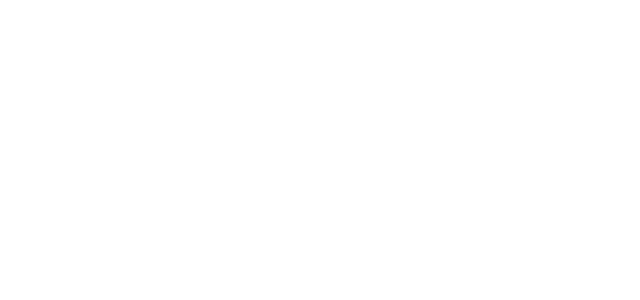
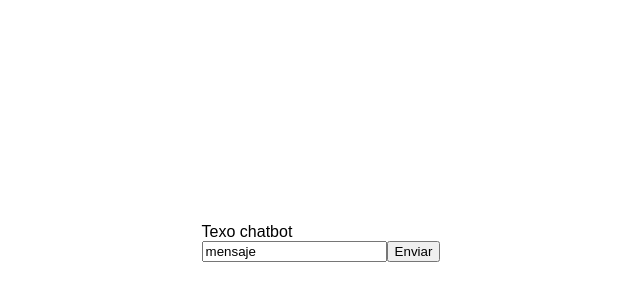
Before and after one commit to AlejandroGarciaMenor/TFG_GISI, a React (Create React App) app in the folder frontend/: page /chatbot in a window 1280 px wide. Before the commit this address had no page. Shown: the part 158-458 px from the top of the page, without its empty margins (319-959 px from the left). Built offline with nearby package versions, Linux system fonts and the light colour scheme.

Commit message:
Estructura básica frontend chatbot

```diff
--- a/frontend/src/App.js
+++ b/frontend/src/App.js
@@ -4,6 +4,7 @@
 import Login from "./Login";
 import Register from "./Register";
 import Cribado from "./Cribado";
+import Chatbot from "./Chatbot";
 
 function App() {
   return (
@@ -14,6 +15,7 @@
           <Route path="/login" element={<Login />} />
           <Route path="/register" element={<Register />} />
           <Route path="/cribado" element={<Cribado />} />
+          <Route path="/chatbot" element={<Chatbot />} />
         </Routes>
       </div>
     </Router>
--- /dev/null
+++ b/frontend/src/Chatbot.js
@@ -0,0 +1,29 @@
+import React,  { useState } from "react";
+
+const Chatbot = () => {
+    const [input, setInput] = useState("");
+
+    const enviarMensaje = () => {
+
+    };
+
+    return(
+        <div className="chat-container">
+            <div className="chat-box">
+                <div className="mensaje">
+                    Texo chatbot
+                </div>
+            </div>
+            <div className="input-box">
+                <input
+                    type="text"
+                    value="mensaje"
+                    placeholder="Escribe un mensaje..."
+                />
+                <button onClick={enviarMensaje}>Enviar</button>
+            </div>
+        </div>
+    );
+};
+
+export default Chatbot;
--- a/frontend/src/Cribado.js
+++ b/frontend/src/Cribado.js
@@ -69,7 +69,7 @@
         idSesion,
         respuestas: respuestasFinales
       });
-      navigate("/analisis-detallado");
+      navigate("/chatbot");
     } catch (err) {
       console.error("Error al guardar las respuestas:", err);
       alert("Error al guardar las respuestas");
```
